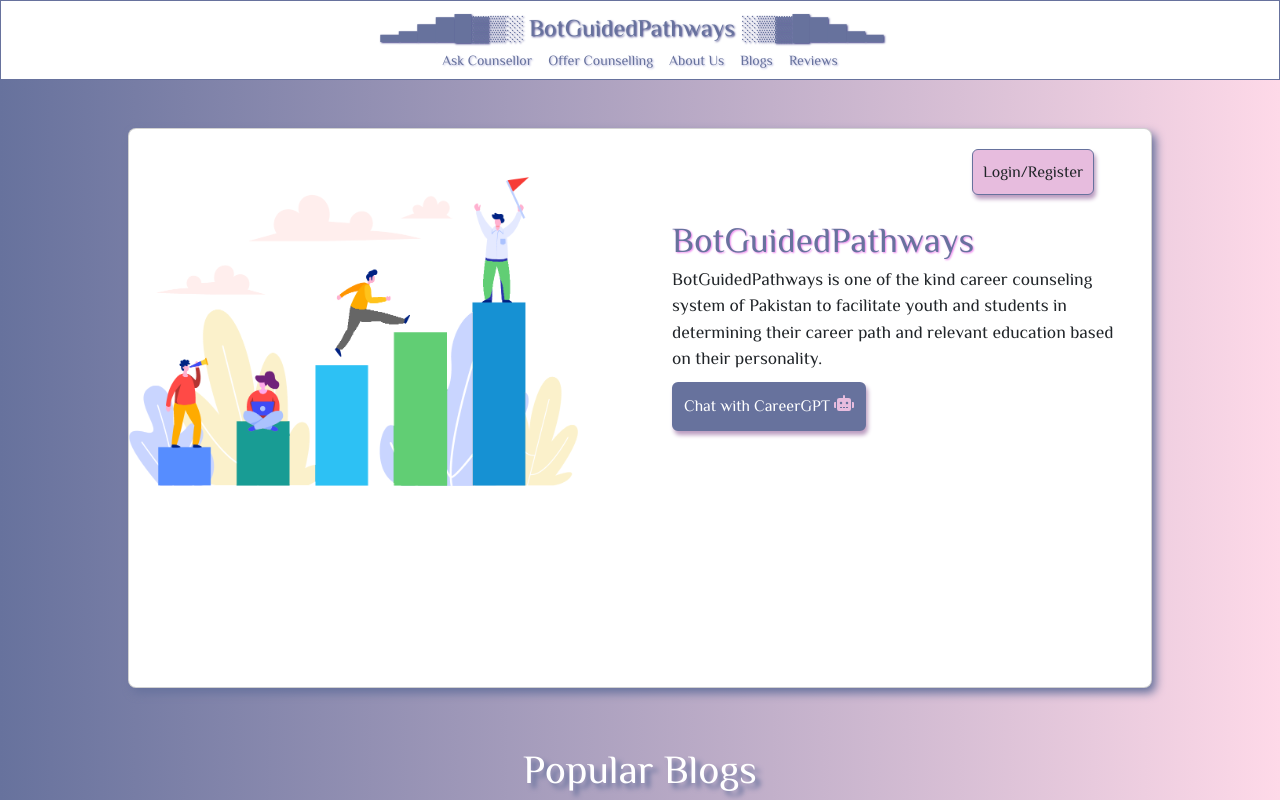
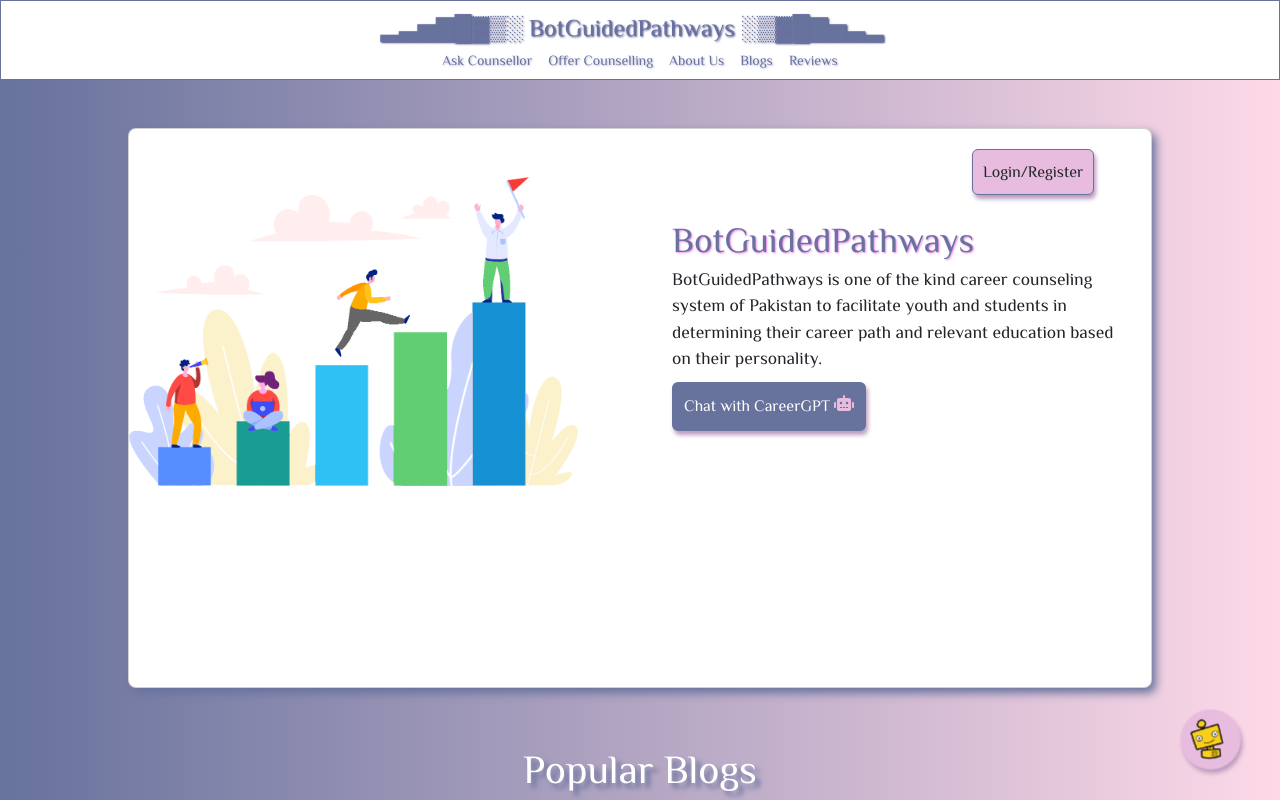
Before and after one commit to RamshaFarrukh25/Career-Counselling-Portal, a React (Vite) app: page / in a window 1280 px wide. Shown: the top 800 px of the page. Built offline with nearby package versions, Linux system fonts and the light colour scheme; what react-chatbot-kit would draw is missing.

Commit message:
Chatbot Integrated Successfully

```diff
--- /dev/null
+++ b/src/assets/styles/Home.module.css
@@ -0,0 +1,24 @@
+.openButton{
+    position: fixed;
+    bottom: 30px;
+    right: 40px;
+    border-radius: 50%;
+    border: none;
+    box-shadow: 2px 4px 4px var(--purple);
+    background-color: var(--lavender);
+    animation: danceButton 1s infinite alternate;
+}
+
+@keyframes danceButton {
+    0% {
+        transform: translate(0, 0);
+    }
+    100% {
+        transform: translate(25px, -25px);
+    }
+}
+
+.botIcon{
+    height: 60px;
+    width: 60px;
+}
--- a/src/pages/CareerGPT/CareerGPT.jsx
+++ b/src/pages/CareerGPT/CareerGPT.jsx
@@ -4,16 +4,19 @@
 import Chatbot from 'react-chatbot-kit'
 import 'react-chatbot-kit/build/main.css'
 import './styles/CareerGPT.css'
+import React from 'react'
 
 const CareerGPT = () => {
   return (
-    <div>
+    <>
+      <div className="careerGPTContainer">
         <Chatbot
           config={config}
           messageParser={MessageParser}
           actionProvider={ActionProvider}
         />
       </div>
+    </>
   );
 };
 
--- /dev/null
+++ b/src/pages/CareerGPT/CareerGPTHeader.jsx
@@ -0,0 +1,14 @@
+
+export default function CareerGPTHeader(){
+    return (
+        <>
+            <h1 style={{
+                fontSize: "28px",
+                textAlign: "center",
+                color: "#81689D"
+            }}>
+                Career GPT
+            </h1>
+        </>
+    )
+}
--- a/src/pages/CareerGPT/MessageParser.jsx
+++ b/src/pages/CareerGPT/MessageParser.jsx
@@ -14,7 +14,7 @@
     try {
       const resp = await axios({
         method: 'post',
-        url: 'https://cors-anywhere.herokuapp.com/http://0d60-35-247-13-128.ngrok-free.app/predict',
+        url: 'https://cors-anywhere.herokuapp.com/http://000f-35-196-149-33.ngrok-free.app/predict',
         data: JSON.stringify(jsonData),
         headers: {
           'Content-Type': 'application/json',
--- a/src/pages/CareerGPT/config.jsx
+++ b/src/pages/CareerGPT/config.jsx
@@ -1,16 +1,18 @@
 import { createChatBotMessage } from 'react-chatbot-kit'
 import CareerGPTAvatar from './CareerGPTAvatar'
 import UserAvatar from './UserAvatar'
+import CareerGPTHeader from './CareerGPTHeader'
 
 const config = {
   botName: 'CareerGPT',
-  initialMessages: [createChatBotMessage(`Hello World`)],
+  initialMessages: [createChatBotMessage(`🚀 Welcome to CareerGPT! Unlock your academic journey with personalized guidance. Discover the bachelor's degree based on your interests. Let's shape your future together! 🌟`)],
   state: {
     userQuery: "",
     response: "",
     history: []
   },
   customComponents: {
+    header: () => <div style={{ padding: "5px", borderRadius: "3px" }}><CareerGPTHeader /></div>,
     botAvatar: (props) => <CareerGPTAvatar {...props} />,
     userAvatar: (props) => <UserAvatar {...props} />,
   }
--- a/src/pages/CareerGPT/styles/CareerGPT.css
+++ b/src/pages/CareerGPT/styles/CareerGPT.css
@@ -1,13 +1,25 @@
+.careerGPTContainer{
+    display: flex;
+    justify-content: center;
+    align-items: center;
+    position: fixed;
+    left: 50%;
+    right: 50%;
+    bottom: 0;
+
+}
+
 .react-chatbot-kit-chat-container{
-    width: 400px;
+    width: 600px;
 }
 
 .react-chatbot-kit-chat-bot-message{
     background-color: var(--lightPink);
     margin-left: 5px;
-    width: 250px;
-    padding: 12px;
-    color: #692D94;
+    width: 350px;
+    padding: 14px;
+    color: #81689D;
+    font-size: 16px;
 }
 
 .react-chatbot-kit-chat-bot-message-arrow{
@@ -15,15 +27,17 @@
 }
 
 .react-chatbot-kit-user-chat-message{
-    background-color: #692D94;
+    background-color: #81689D;
     color: white;
-    margin-right: 12px;
+    margin-right: 5px;
+    font-size: 16px;
+    max-width: 320px;
 }
 
 .react-chatbot-kit-user-chat-message-arrow{
-    border-left: 8px solid #692D94;
+    border-left: 8px solid #81689D;
 }
 
 .react-chatbot-kit-chat-btn-send{
-    background-color: #692D94;
+    background-color: #81689D;
 }
--- a/src/pages/Home.jsx
+++ b/src/pages/Home.jsx
@@ -1,6 +1,9 @@
 import Hero from "./Hero"
 import BlogCards from "./BlogCards"
 import Reviews from "./Reviews"
+import Icon from "../assets/images/CareerGPT_Bot.gif"
+import HomeCSS from "../assets/styles/Home.module.css"
+import { Link } from "react-router-dom"
 
 export default function Home()
 {
@@ -9,6 +12,12 @@
         <Hero />
         <BlogCards />
         <Reviews/>
+        <Link
+          className={HomeCSS.openButton}
+          to="careerGPT"
+        >
+            <img src={Icon} className={HomeCSS.botIcon}/>
+        </Link>
         </>
     )
 }
```
Lines whose indentation alone changed are shown as unchanged.
